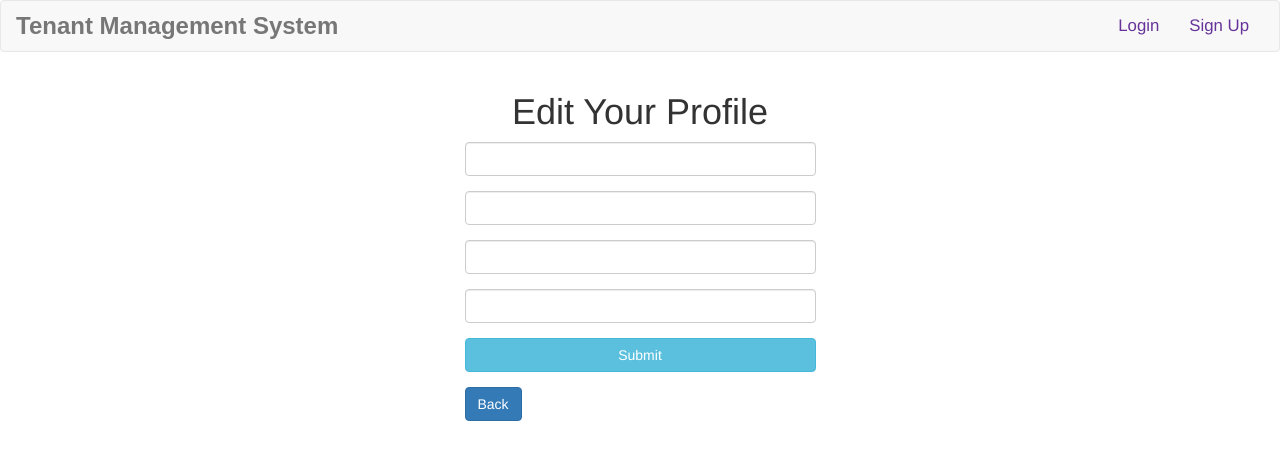
After one commit to prateekgup6188/TMS, a Node project: template views/editowner.ejs in a window 1280 px wide. The commit adds this page. Shown: the top 460 px of the page. Run offline with Node 20 templates, Linux system fonts and the light colour scheme; the template is opened without the code that fills it, so the values that code supplies are empty; some libraries are stand-ins or nearby versions.

Commit message:
Owner Page updated

```diff
--- /dev/null
+++ b/views/editowner.ejs
@@ -0,0 +1,29 @@
+<%- include("./partials/header") %>
+    <div class="container">
+        <div class="row">
+            <div class ="col-md-12 text-center">
+                <h1>Edit Your Profile</h1>
+            </div>
+            <div style="width:30%; margin:30px auto;">
+                <form action="/owner/<%=data._id%>/edit?_method=PUT" method="POST">
+                    <div class="form-group">
+                        <input class="form-control" type="text" name="owner[username]" value="<%= data.username %>">
+                    </div>
+                    <div class="form-group">
+                        <input class="form-control" type="text" name="owner[email]" value="<%= data.email %>">
+                    </div>
+                    <div class="form-group">
+                        <input class="form-control" type="text" name="owner[phoneNo]"  value="<%= data.phoneNo %>">
+                    </div>
+                    <div class="form-group">
+                        <input class="form-control" type="text" name="owner[address]"  value="<%= data.address %>">
+                    </div>
+                    <div class="form-group">
+                        <button class="btn btn-md btn-info btn-block">Submit</button>
+                    </div>
+                </form>
+                <a class="btn btn-primary" href="/owner/<%=data._id%>">Back</a>
+            </div>
+        </div>
+    </div>
+<%- include("./partials/footer") %>
--- a/views/landing.ejs
+++ b/views/landing.ejs
@@ -9,7 +9,7 @@
 </head>
 
 <body>
-    <div style="border: solid; background-color:rgb(0, 204, 255)">
+    <div style="border: solid; background-color:rgb(73, 213, 223)">
         <nav class="navbar">
             <div class="container-fluid">
                 <div class="navbar-header">
@@ -32,4 +32,4 @@
             <img style="width: 60% ; height: 60%" src="https://atticusblog.com/wp-content/uploads/2019/06/iStock-511728582-1.jpg">
         </div>
     </div>
-    <%- include("partials/footer") %>
+<%- include("partials/footer") %>
```
Also changed, not shown: routes/ownerRoute.js (+32 -0 lines), views/owner.ejs (+64 -4 lines).
